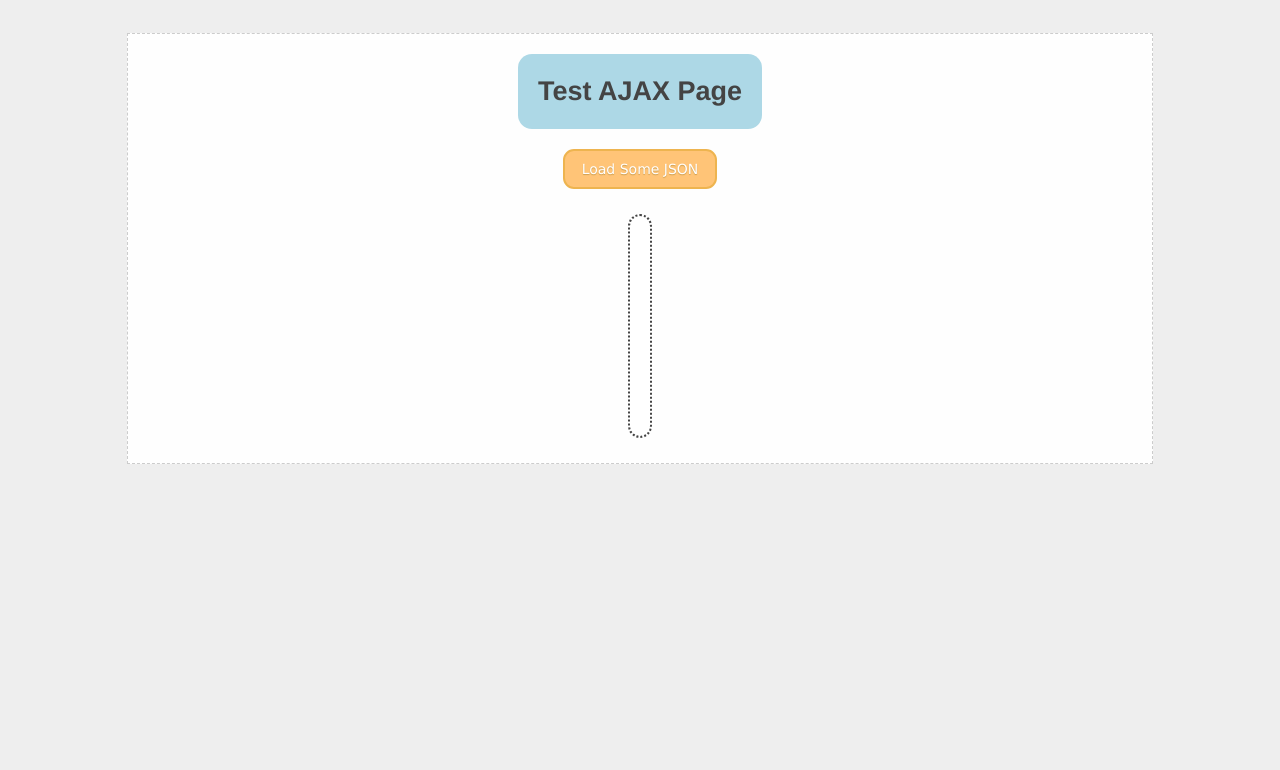
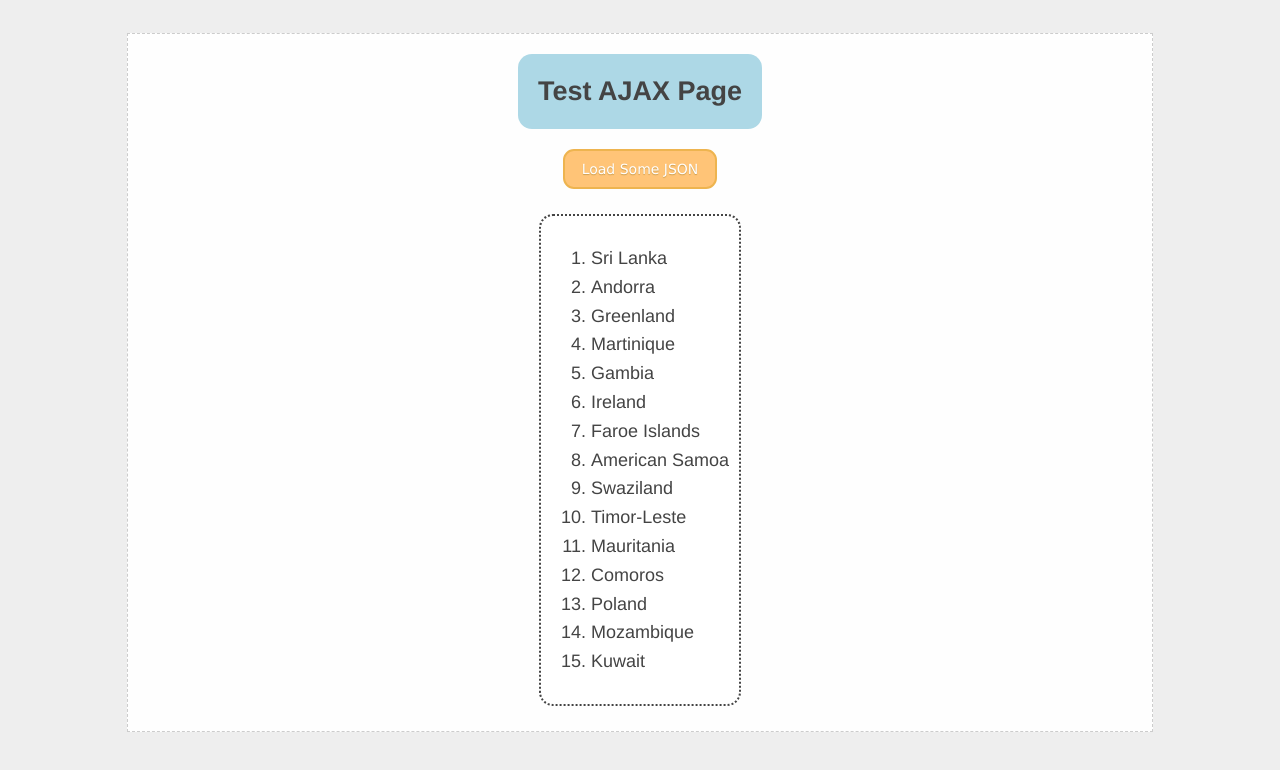
Before and after one commit to tgreen18/tgreen18.github.io, a plain HTML site: page lab_6/index.html in a window 1280 px wide. Both pictures are taken after a click on the button "Load Some JSON". Drawn offline with Linux system fonts and the light colour scheme.

Commit message:
Update index.html

```diff
--- a/lab_6/index.html
+++ b/lab_6/index.html
@@ -16,22 +16,33 @@
     </div>
   </div>
   <script>
+    function getRndInteger(min,max) {
+        return Math.floor(Math.random() * (max - min + 1)) + min;
+    }
     function loadData() {
       fetch('ajax_sample.json')
         .then(res => res.json())
-        .then(data => data.map(c => c.code)) // only one thing can be returned here, but you can use more than one property in it
+        .then(data => data.map(c => c.name))
         .then(data => {
-          document.querySelector(".content").innerText = data
+         str = "<ol>"
+          for (let i = 0; i<15; i+=1) {
+                index = getRndInteger(0, 242);
+                str += "<li>" + data[index] + "</li>";
+          }
+          str += "</ol";
+           document.querySelector(".content").innerHTML = str;
+        });
 
-          // you can do work here
-          // all the work from the function in lab 5
-          // that loads data into your HTML
-          return data; // you MUST return from a closed fat-arrow
-        })
-        .then(res => )
-        ;
+
+
     }
+
+
+
+
+
   </script>
 </body>
 
+
 </html>
```
